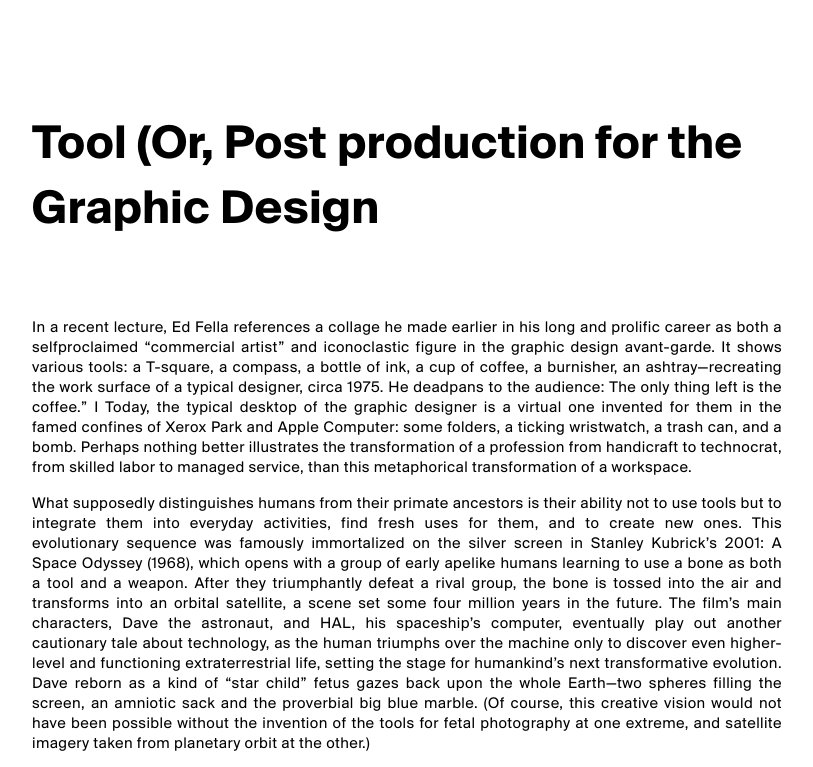
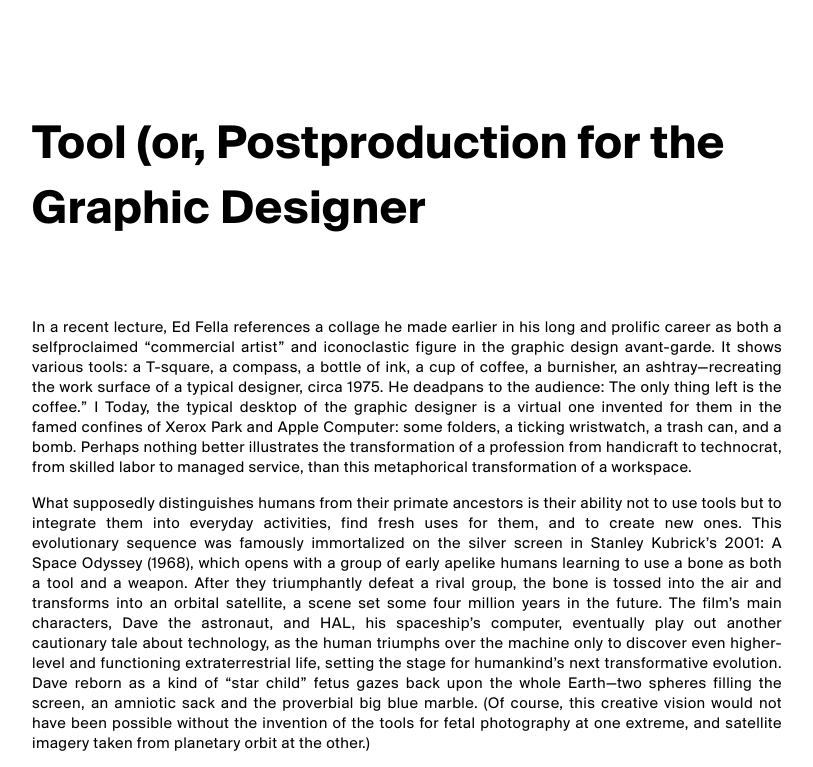
Before and after one commit to swethaa1006/Content-1, a plain HTML site: page index.html in a window 1280 px wide. Shown: the top 767 px of the page, without its empty margins (224-1037 px from the left). Drawn offline with Linux system fonts and the light colour scheme.

Commit message:
Update index.html

```diff
--- a/index.html
+++ b/index.html
@@ -11,7 +11,7 @@
 
   </head>
   <body>
-          <h3>Tool (Or, Post production for the Graphic Design</h3>
+          <h3>Tool (or, Postproduction for the Graphic Designer</h3>
 
   <p>In a recent lecture, Ed Fella references a collage he made earlier in his long and prolific career as both a selfproclaimed “commercial artist” and iconoclastic figure in the graphic design avant-garde. It shows various tools: a T-square, a compass, a bottle of ink, a cup of coffee, a burnisher, an ashtray—recreating the work surface of a typical designer, circa 1975. He deadpans to the audience: The only thing left is the coffee.” I Today, the typical desktop of the graphic designer is a virtual one invented for them in the famed confines of Xerox Park and Apple Computer: some folders, a ticking wristwatch, a trash can, and a bomb. Perhaps nothing better illustrates the transformation of a profession from handicraft to technocrat, from skilled labor to managed service, than this metaphorical transformation of a workspace.  </p>
 
```
